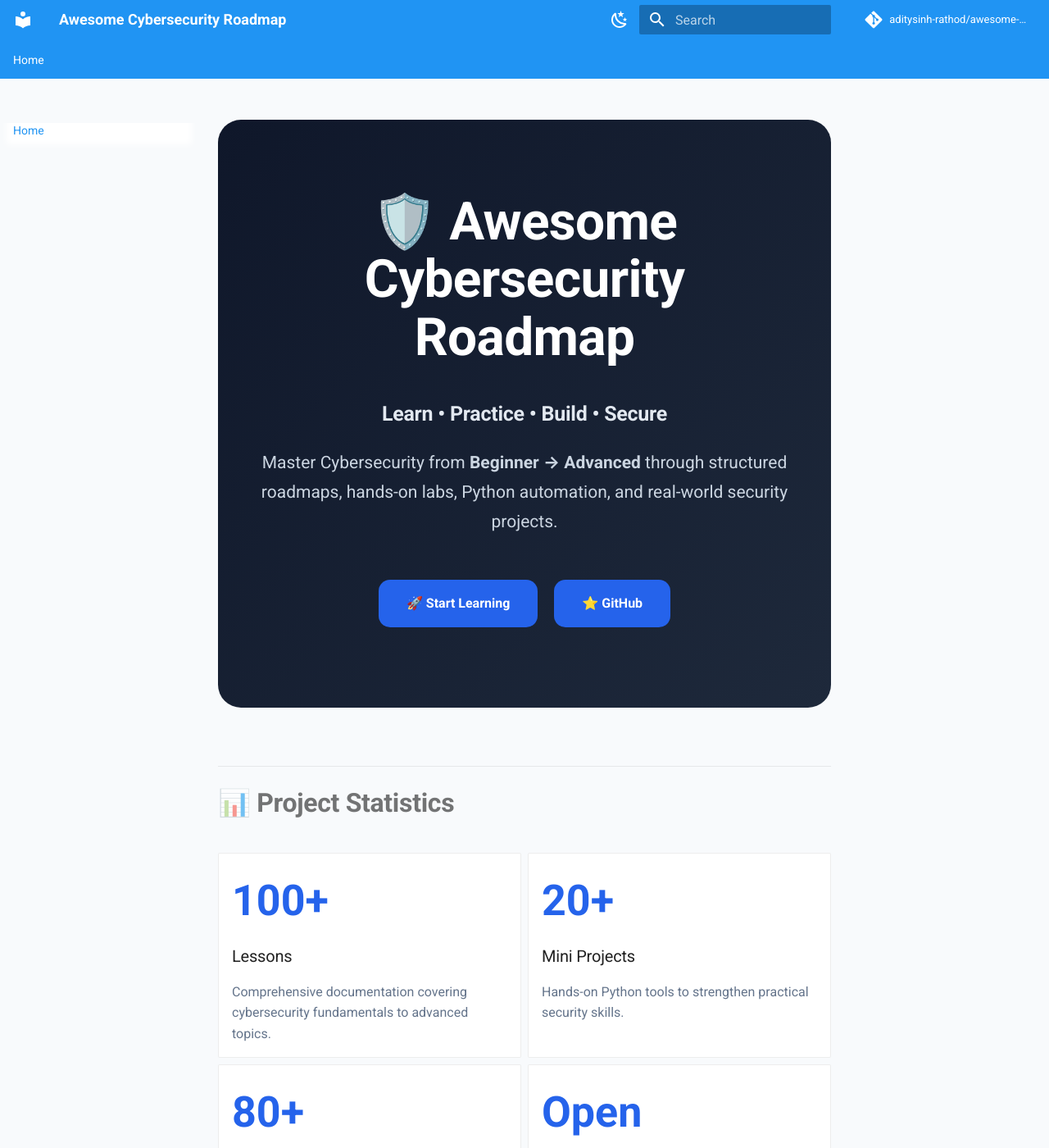
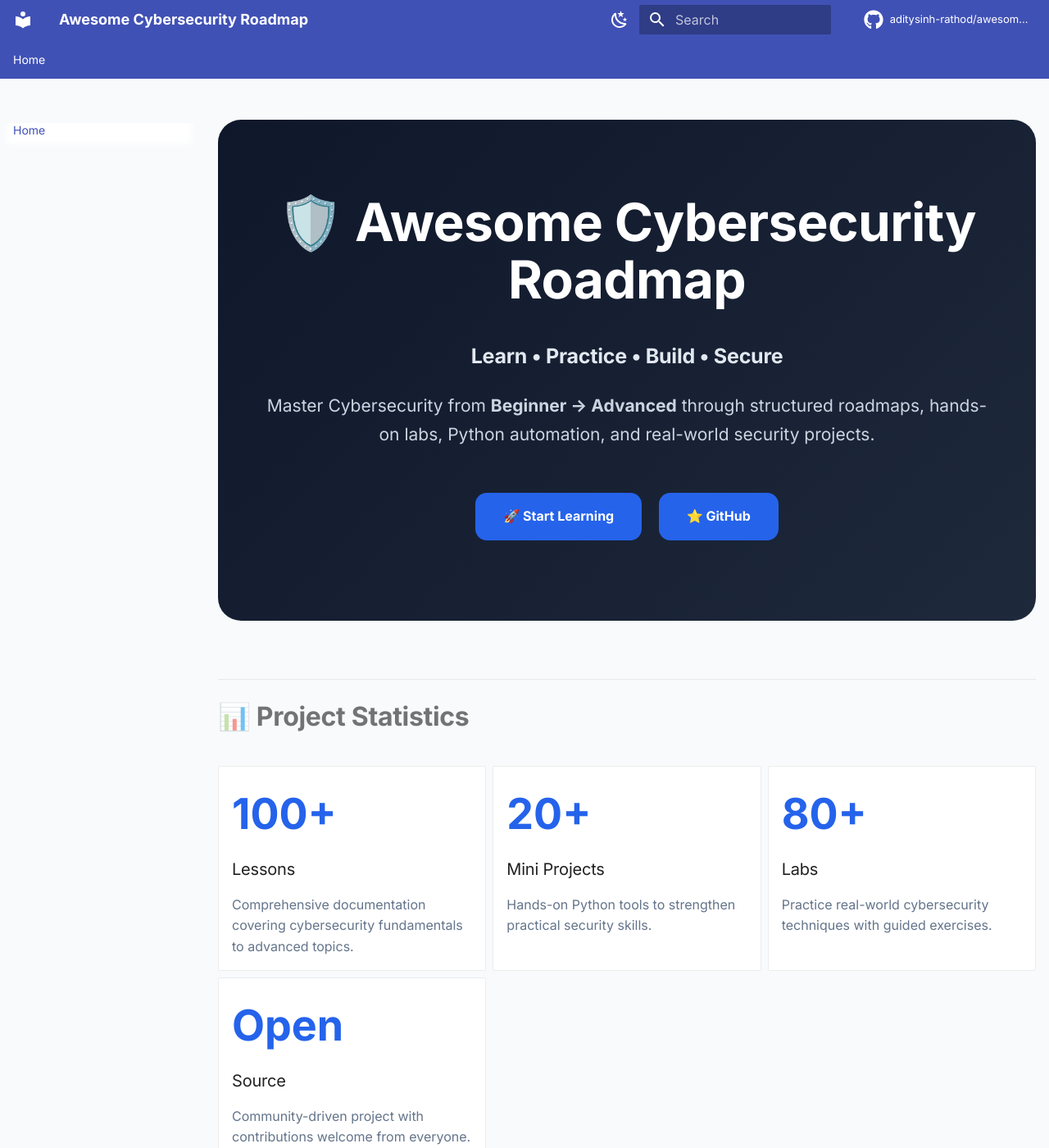
Before and after one commit to aditysinh-rathod/awesome-cybersecurity-roadmap, an MkDocs documentation site: the page built from docs/index.md, in a window 1280 px wide and 1400 px high. Shown: the whole window at 82% size. Built offline with MkDocs 1.6.1 and Material for MkDocs 9.7.7, drawn with Linux system fonts in a browser that asks for light colours; comment, search, counter and statistics services are not loaded; some of the changed text lies outside the part shown.

Commit message:
Update mkdocs.yml

```diff
--- a/mkdocs.yml
+++ b/mkdocs.yml
@@ -5,6 +5,7 @@
 
 repo_name: aditysinh-rathod/awesome-cybersecurity-roadmap
 repo_url: https://github.com/aditysinh-rathod/awesome-cybersecurity-roadmap
+edit_uri: edit/main/docs/
 
 theme:
   name: material
@@ -12,33 +13,47 @@
 
   palette:
     - scheme: default
-      primary: blue
-      accent: light blue
+      primary: indigo
+      accent: blue
       toggle:
         icon: material/weather-night
         name: Switch to dark mode
 
     - scheme: slate
-      primary: blue
+      primary: indigo
       accent: light blue
       toggle:
         icon: material/weather-sunny
         name: Switch to light mode
 
+  font:
+    text: Inter
+    code: JetBrains Mono
+
+  icon:
+    repo: fontawesome/brands/github
+
   features:
+    - navigation.instant
+    - navigation.instant.progress
     - navigation.tabs
     - navigation.sections
     - navigation.expand
-    - navigation.instant
     - navigation.top
     - navigation.footer
     - navigation.indexes
     - navigation.tracking
+
+    - toc.follow
+    - toc.integrate
+
     - search.highlight
     - search.share
     - search.suggest
+
     - content.code.copy
     - content.code.annotate
+    - content.tabs.link
 
 plugins:
   - search
@@ -49,13 +64,17 @@
   - md_in_html
   - tables
   - footnotes
+  - def_list
+  - abbr
 
   - toc:
       permalink: true
 
   - pymdownx.details
   - pymdownx.superfences
-  - pymdownx.highlight
+  - pymdownx.highlight:
+      anchor_linenums: true
+
   - pymdownx.inlinehilite
 
   - pymdownx.tabbed:
@@ -74,7 +93,14 @@
 extra_javascript:
   - javascripts/extra.js
 
+extra:
+  social:
+    - icon: fontawesome/brands/github
+      link: https://github.com/aditysinh-rathod
+
+  generator: false
+
+copyright: Copyright © 2026 Aditysinh Rathod
+
 nav:
   - Home: index.md
-
-copyright: Copyright © 2026 Aditysinh Rathod
```
